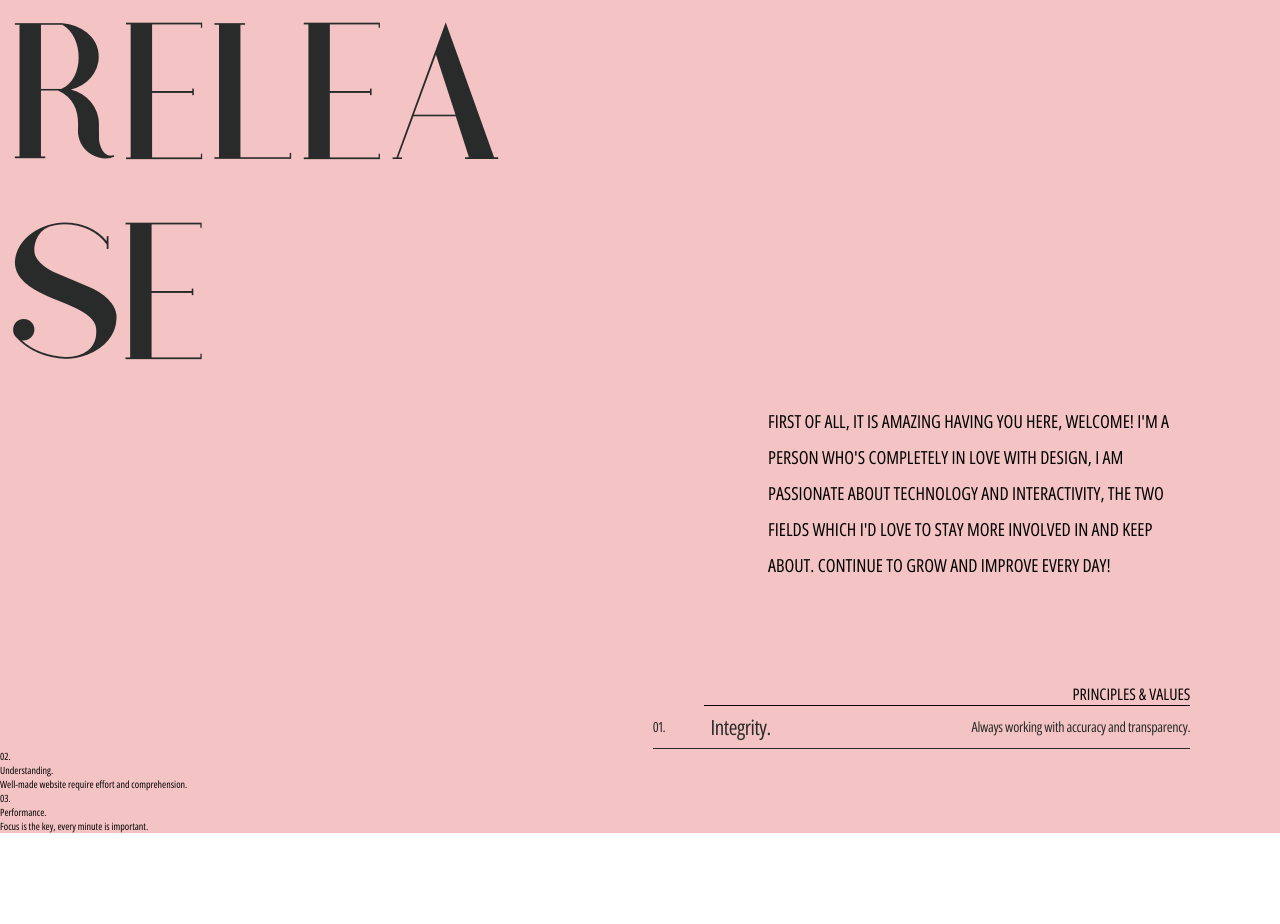
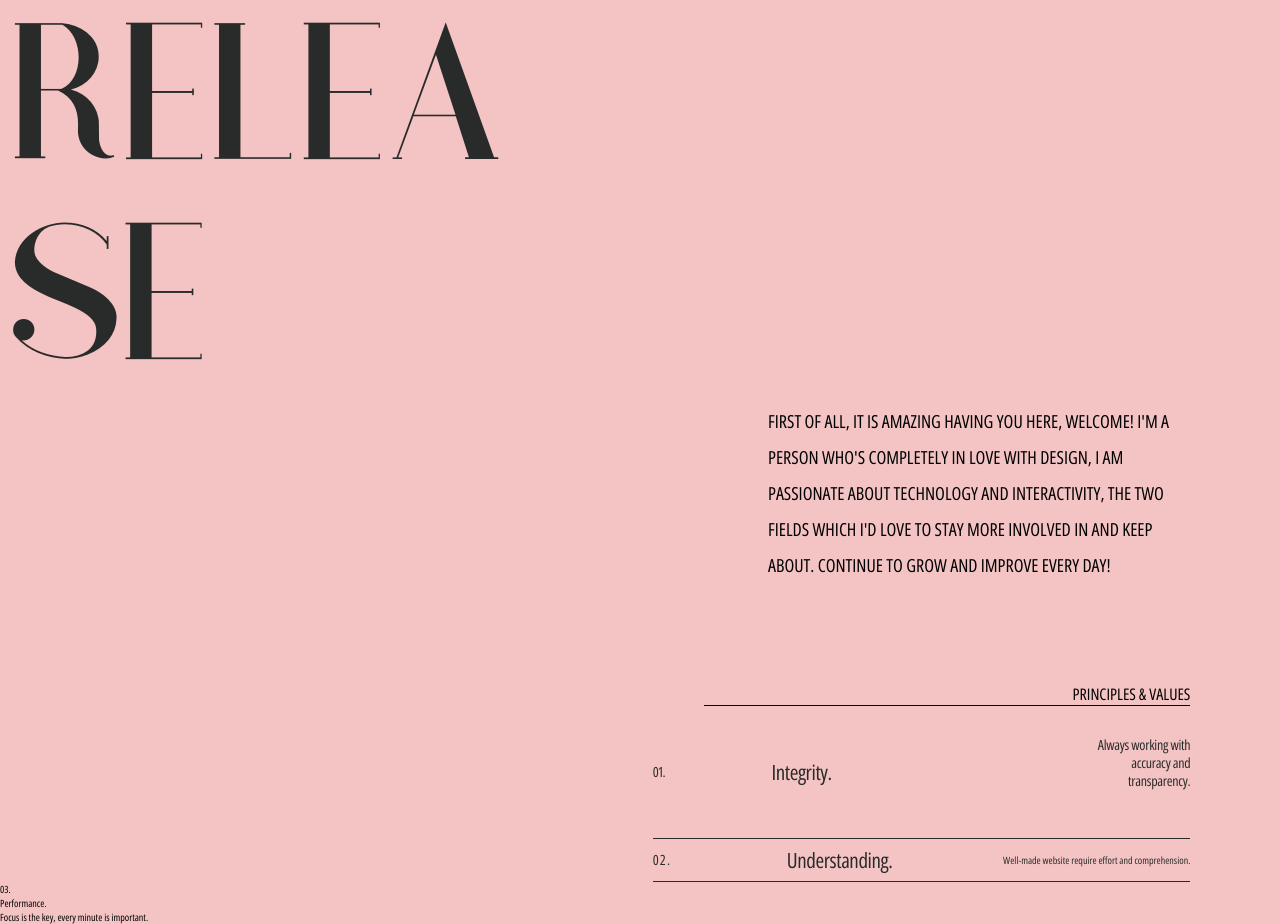
Before and after one commit to Demiourg/Temporary_Folio, a plain HTML site: page index.html in a window 1280 px wide. Shown: the part 1548-2472 px from the top of the page. Before the commit the page ends 2381 px from the top, so only its background shows below. Drawn offline with Linux system fonts and the light colour scheme.

Commit message:
add table two

```diff
--- a/assets/css/style.css
+++ b/assets/css/style.css
@@ -182,6 +182,36 @@ figure figcaption span {
   line-height: 1.8rem;
   letter-spacing: -0.02em;
   text-align: right;
+  width: 97px;
+  height: 72px;
+  margin: 30px 0 30px
+    /* Wir mssen den Abstand mit Margin ;ber Always und unter Transparency richtig angleichen */;
+}
+
+.understanding {
+  display: flex;
+  justify-content: space-between;
+  margin: 0 7% 0 51%;
+  align-items: center;
+  color: #282b29;
+  font-family: open-sans;
+  font-weight: 400;
+  border-bottom: 1px solid #282b29;
+}
+
+.understanding p:nth-of-type(1) {
+  font-size: 1.4rem;
+  line-height: 1.9rem;
+  letter-spacing: 0.08em;
+  margin: 0 30px 0 0;
+}
+
+.understanding p:nth-of-type(2) {
+  line-height: 4.2rem;
+  font-size: 2.1rem;
+  letter-spacing: -0.02em;
+  padding: 0 29, 7% 0 0;
+  margin: 0 25px 0 0;
 }
 
 /* ================== MEDIA QUERY AREA ================== */
```
